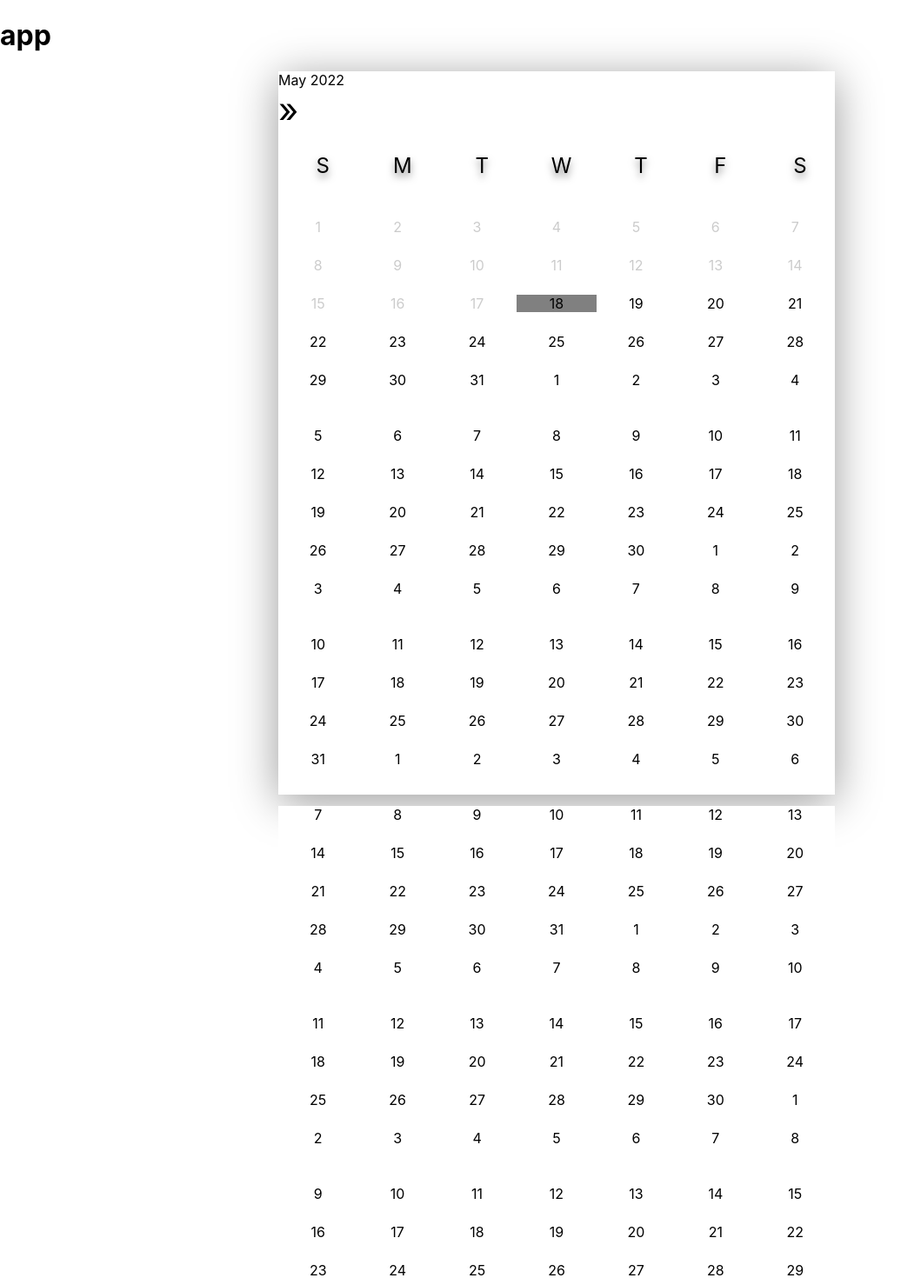
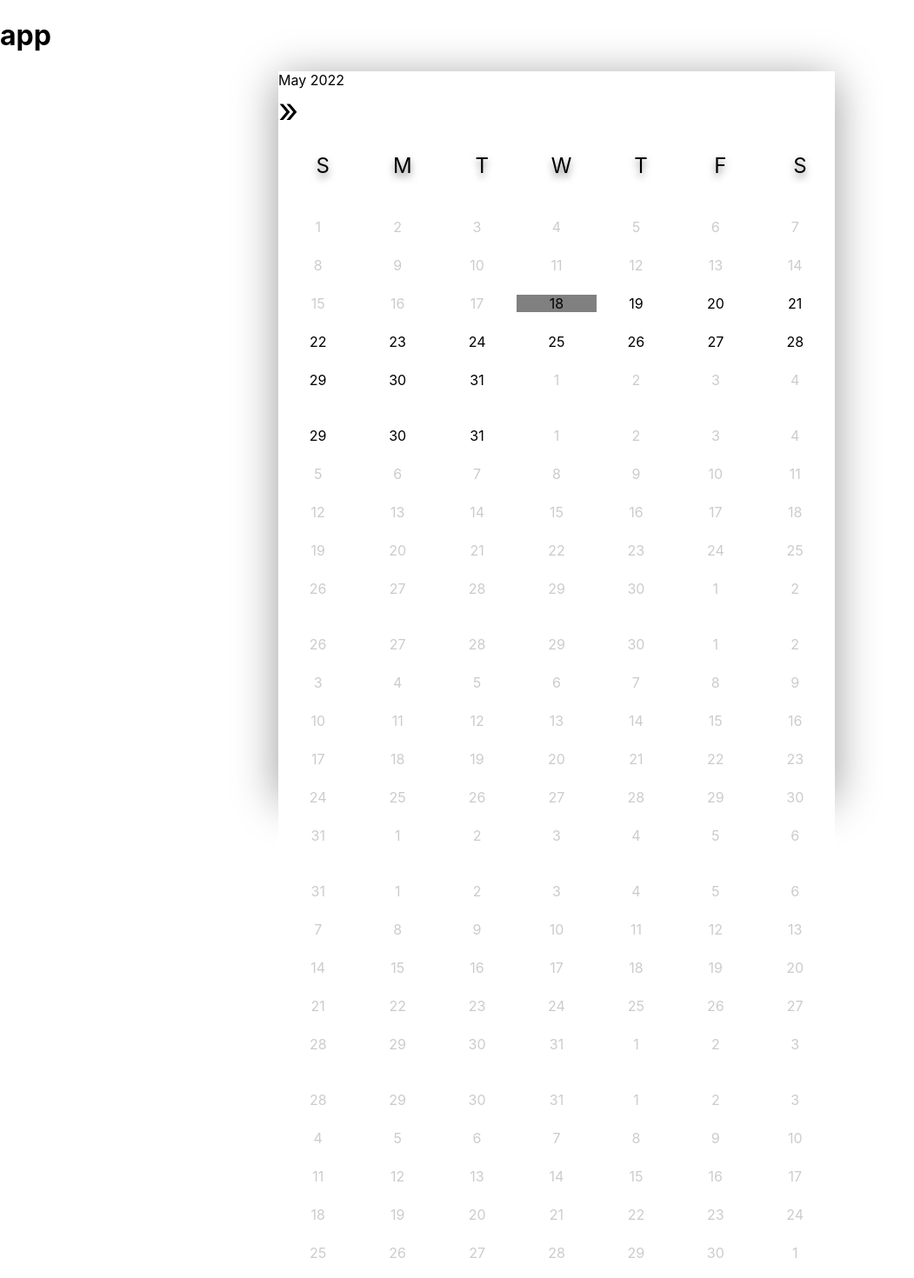
Before and after one commit to NicholasLin718/Party-Planner, a React (Create React App) app: page / in a window 1280 px wide. Shown: the top 1470 px of the page at 87% size, without its empty margins (0-1051 px from the left). Built offline with nearby package versions, Linux system fonts and the light colour scheme.

Commit message:
created structure for 1 year of dates

```diff
--- a/src/calendar/Calendar.css
+++ b/src/calendar/Calendar.css
@@ -60,3 +60,6 @@
 .calendar .day .before{
     opacity: 0.2; /* Real browsers */
 }
+.calendar .day .after{
+    opacity: 0.2; /* Real browsers */
+}
--- a/src/calendar/Calendar.jsx
+++ b/src/calendar/Calendar.jsx
@@ -13,9 +13,9 @@ export default function Calendar() {
     //This allows us to build the calendar only when we change the selected day, and prevents re-renders
     useEffect(() => {
         setCalendar(buildCalendar(selectedDay));
-    }, [selectedDay]);
+    }, []);
 
-        function prevMonth(){
+    function prevMonth(){
         return selectedDay.clone().subtract(1, "month");
     }
 
@@ -35,7 +35,7 @@ export default function Calendar() {
             <div className="header">
                 <div className= "prev" onClick={() => !currMonth() && setSelectedDay(prevMonth())}>{!currMonth() ? String.fromCharCode(171) : null}</div>
                 <div>{selectedDay.format("MMMM")} {selectedDay.format("YYYY")}</div>
-                <div className= "next" onClick={() => setSelectedDay(nextMonth())}>{String.fromCharCode(187)}</div>
+                <div className= "next" onClick={() => !setSelectedDay(nextMonth())}>{String.fromCharCode(187)}</div>
             </div>
 
             <div className="day-names">
@@ -48,6 +48,15 @@ export default function Calendar() {
                 }
             </div>
             {/* create div for each day */}
+            {/* <div className="body">
+                {calendar.map((week, i) =>
+                    <div key={i}>
+                        {week.map((day, j) =>
+                            <div className="day" key={j} onClick={() => {setSelectedDay(day)}}>
+                                <Day day={day} key={j} selectedDay={selectedDay}/>
+                            </div>)}
+                    </div>)}
+            </div> */}
             <div className="body">
                 {calendar.map((month, i) =>
                     <div key={i}>
@@ -55,7 +64,7 @@ export default function Calendar() {
                         {month.map((week, j) =>
                         <div key={j}>
                             {week.map((day, k) =>
-                            <div className="day" key={k} onClick={() => {setSelectedDay(day)}}>
+                            <div className="day" key={k}>
                                 <Day day={day} key={k} selectedDay={selectedDay}/>
                             </div>)}
                         </div>)}
--- a/src/calendar/buildCalendar.js
+++ b/src/calendar/buildCalendar.js
@@ -1,4 +1,5 @@
 // export default function buildCalendar(selectedDay){
+//     console.log(selectedDay.format("LLLL"));
 //     const startDay = selectedDay.clone().startOf("month").startOf("week");
 //     const endDay = selectedDay.clone().endOf("month").endOf("week");
 //     const day = startDay.clone().subtract(1, "day");
@@ -14,33 +15,102 @@
 // }
 
 
-
-
 export default function buildCalendar(selectedDay){
-    const startDay = selectedDay.clone().startOf("month").startOf("week");
+    let startDay = selectedDay.clone().startOf("month").startOf("week");
     let endDay = selectedDay.clone().endOf("month").endOf("week");
-    const lastDay = selectedDay.clone().add(12, "month").endOf("week");
-    const day = startDay.clone().subtract(1, "day");
-    // const day2 = endDay.clone().subtract(1, "month")
-    // console.log(endDay.format("LLLL"));
-    // console.log(lastDay.format("LLLL"));
-    // console.log(day.format("LLLL"));
+    let day = startDay.clone().subtract(1, "day");
     const calendar = [];
     //iterate through until we hit the end date
-    while(endDay.isBefore(lastDay, "day")){
+    for(let i = 0; i < 12; i++){
+        console.log(endDay.format("LLLL"));
+        console.log(day.clone().endOf("month").format("LLLL"));
         const month = [];
         while(day.isBefore(endDay, "day")){
-            // console.log(day.format("LLLL"));
             month.push(Array(7)
                 .fill(0)
                 .map(() => day.add(1, "day").clone()));
         }
-        // console.log(month);
         calendar.push(month);
-        endDay = endDay.add(1, "month").clone();
+        let newSelectedDay = selectedDay.clone().add(1, "month");
+        startDay = newSelectedDay.clone().startOf("month").startOf("week");
+        endDay = newSelectedDay.clone().endOf("month").endOf("week");
+        day = startDay.clone().subtract(1, "day");
+        selectedDay = newSelectedDay;
+        // endDay = day.clone().endOf("month").endOf("week");
+        // day = day.clone().subtract(1, "week");
     }
-    console.log(calendar);
-
     //return matrix
     return calendar;
 }
+
+// export default function buildCalendar(selectedDay){
+//     const startDay = selectedDay.clone().startOf("month").startOf("week");
+//     let endDay = selectedDay.clone().endOf("month").endOf("week");
+//     const lastDay = selectedDay.clone().add(12, "month").endOf("week");
+//     const day = startDay.clone().subtract(1, "day");
+//     // const day2 = endDay.clone().subtract(1, "month")
+//     // console.log(endDay.format("LLLL"));
+//     // console.log(lastDay.format("LLLL"));
+//     // console.log(day.format("LLLL"));
+//     const calendar = [];
+//     //iterate through until we hit the end date
+//     console.log((day.isSame(endDay, "month")));
+//     console.log(day.format("M"));
+//     day.add(1, "month").clone();
+//     console.log(day.format("LLLL"));
+//     day.add(1, "month").clone();
+//     console.log(day.format("LLLL"));
+//     console.log((day.isSame(endDay, "month")));
+//     console.log(endDay.format("LLLL"));
+//     endDay = endDay.clone().endOf("month").endOf("week");
+//     console.log(endDay.format("LLLL"));
+//     endDay = endDay.clone().endOf("month").endOf("week");
+//     console.log(endDay.format("LLLL"));
+//     endDay = endDay.clone().endOf("month").endOf("week");
+//     console.log(endDay.format("LLLL"));
+//     endDay = endDay.clone().endOf("month").endOf("week");
+//     console.log(endDay.format("LLLL"));
+//     endDay = endDay.clone().endOf("month").endOf("week");
+//     console.log(endDay.format("LLLL"));
+//     endDay = endDay.clone().endOf("month").endOf("week");
+//     console.log(endDay.format("LLLL"));
+//     endDay = endDay.clone().endOf("month").endOf("week");
+//     console.log(endDay.format("LLLL"));
+//     endDay = endDay.clone().endOf("month").endOf("week");
+//     console.log(endDay.format("LLLL"));
+//     endDay = endDay.clone().endOf("month").endOf("week");
+//     console.log(endDay.format("LLLL"));
+//     endDay = endDay.clone().endOf("month").endOf("week");
+//     console.log(endDay.format("LLLL"));
+//     endDay = endDay.clone().endOf("month").endOf("week");
+//     console.log(endDay.format("LLLL"));
+//     endDay = endDay.clone().endOf("month").endOf("week");
+//     // console.log(endDay.format("LLLL"));
+//     // endDay = endDay.add(1, "month").clone();
+//     console.log(endDay.format("LLLL"));
+//     console.log("pog");
+
+
+//     while(endDay.isBefore(lastDay, "day")){
+//         const month = [];
+//         // if(day.isSame(endDay, "month")){
+
+//         // }
+//         console.log(endDay.format("LLLL"));
+//         while(day.isBefore(endDay, "day")){
+//         // while(!(day.isSame(endDay, "month"))){
+//             // console.log(day.format("LLLL"));
+//             month.push(Array(7)
+//                 .fill(0)
+//                 .map(() => day.add(1, "day").clone()));
+//         }
+//         // console.log(month);
+//         calendar.push(month);
+//         // endDay = endDay.clone().endOf("month").endOf("week");
+//         endDay = endDay.add(1, "month").clone();
+//     }
+//     console.log(calendar);
+
+//     //return matrix
+//     return calendar;
+// }
--- a/src/calendar/styleCalendar.js
+++ b/src/calendar/styleCalendar.js
@@ -5,15 +5,19 @@
 function isSelected(day, selectedDay){
     return (selectedDay.isSame(day, "day") && selectedDay.isSame(day, "month")  && selectedDay.isSame(day, "year"));
 }
-function isBeforeToday(day){
-    return day.isBefore(new Date(), "day");
+function isBeforeToday(day, selectedDay){
+    return (day.isBefore(new Date(), "day") || (day.isBefore(selectedDay.clone().startOf("month"), "day")));
+}
+function isNextMonth(day, selectedDay){
+    return day.isAfter(selectedDay.clone().endOf("month"), "day");
 }
 function isToday(day){
     return day.isSame(new Date(), "day");
 }
 
 export default function dayStyles(day, selectedDay, select){
-    if(isBeforeToday(day)) return "before";
+    if(isBeforeToday(day, selectedDay)) return "before";
+    if(isNextMonth(day, selectedDay)) return "after";
     if(select && isSelected(day)) return "selected";
     if(isToday(day)) return "today";
     return "";
```
